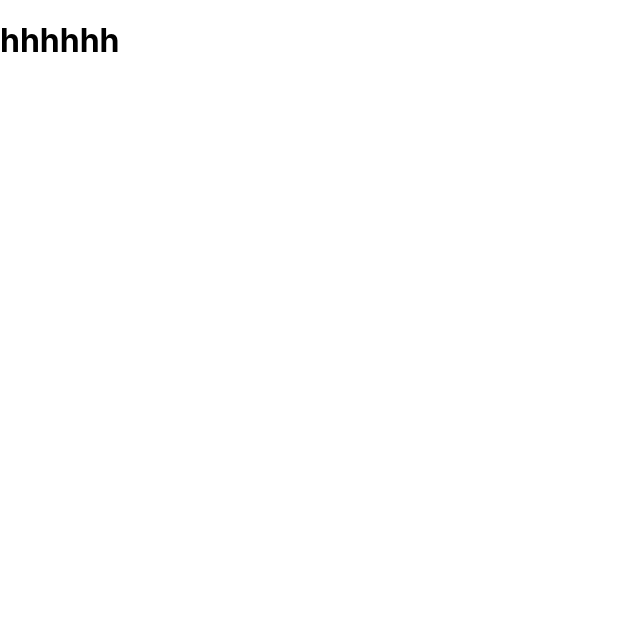
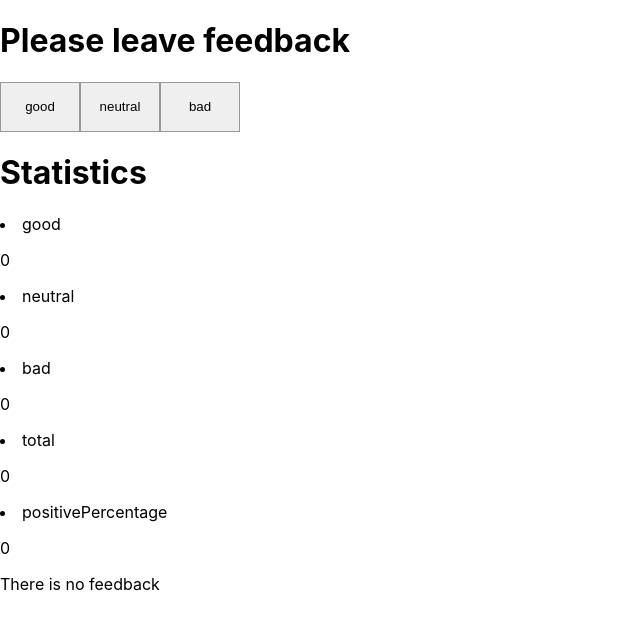
Before and after one commit to Anastasiia-Ihn/goit-react-hw-02-feedback, a React (Create React App) app: page / in a window 1280 px wide. Shown: the top 630 px of the page, without its empty margins (0-640 px from the left). Built offline with nearby package versions, Linux system fonts and the light colour scheme.

Commit message:
fixed props

```diff
--- a/src/components/App.jsx
+++ b/src/components/App.jsx
@@ -9,8 +9,6 @@ export class App extends Component {
     good: 0,
     neutral: 0,
     bad: 0,
-    total: 0,
-    positivePercentage: 0,
   };
   // this.setState((prevState) => {
   //   return {
@@ -24,11 +22,9 @@ export class App extends Component {
 
   //  }
   render() {
-    // const {  } = this.state;
+    const { good, neutral, bad } = this.state;
     return (
-
       <>
-       <h1>hhhhhh</h1>
         <Section title="Please leave feedback">
           <FeedbackOptions
             options={this.state}
@@ -38,13 +34,13 @@ export class App extends Component {
 
         <Section title="Statistics">
           <Statistics
-            good={this.state.good}
-            neutral={this.state.neutral}
-            bad={this.state.bad}
-            total={this.state.total}
-            positivePercentage={this.state.positivePercentage}
+            good={good}
+            neutral={neutral}
+            bad={bad}
+            total={0}
+            positivePercentage={0}
           ></Statistics>
-          <Notification></Notification>
+          <Notification message="There is no feedback" />
         </Section>
       </>
     );
--- a/src/components/FeedbackOptions/FeedbackOptions.jsx
+++ b/src/components/FeedbackOptions/FeedbackOptions.jsx
@@ -1,6 +1,17 @@
-import { BtnOptions } from "./FeedbackOptions.styled";
+import { BtnOptions } from './FeedbackOptions.styled';
+
+// export const FeedbackOptions = ({ good, neutral, bad }) => {
+//   const arrKeysOption = Object.keys({ good, neutral, bad });
+
+//   return arrKeysOption.map(option => {
+//     return <BtnOptions key={option}>{option}</BtnOptions>;
+//   });
+// };
 
 export const FeedbackOptions = ({ options }) => {
-  return <BtnOptions>good</BtnOptions>
+  const arrOptions = Object.entries(options); // переробляємо в масив для map
 
+  return arrOptions.map(option => {
+    return <BtnOptions key={option[0]}>{option[0]}</BtnOptions>;
+  });
 };
--- a/src/components/Notification/Notification.jsx
+++ b/src/components/Notification/Notification.jsx
@@ -1,6 +1,4 @@
-
-
-export const Notification = () => {
-    //    <Notification></Notification>
-    return <p>aaaaaaaaaaaaaaaa</p>
-}
+export const Notification = ({ message }) => {
+  //    <Notification></Notification>
+  return <p>{message}</p>;
+};
--- a/src/components/Section/Section.jsx
+++ b/src/components/Section/Section.jsx
@@ -1,6 +1,8 @@
-
-export const Section = ({ title }) => {
-    console.log(title);
-
-    <h1>{title}</h1>
-}
+export const Section = ({ title, children }) => {
+  return (
+    <>
+      <h1>{title}</h1>
+      {children}
+    </>
+  );
+};
--- a/src/components/Statistics/Statistics.jsx
+++ b/src/components/Statistics/Statistics.jsx
@@ -1,3 +1,34 @@
-export const Statistics =() =>{
+import { ElTotalOption, ValueOption } from './Statistics.styled';
 
-}
+export const Statistics = ({
+  good,
+  neutral,
+  bad,
+  total,
+  positivePercentage,
+}) => {
+  const arrStatList = Object.entries({
+    good,
+    neutral,
+    bad,
+    total,
+    positivePercentage,
+  });
+  return arrStatList.map(el => {
+    return (
+      <ElTotalOption key={el[0]}>
+        {el[0]}
+        <ValueOption>{el[1]}</ValueOption>
+      </ElTotalOption>
+    );
+  });
+};
+// export const Statistics = props => {
+//   return (
+//     <ul>
+//       {props.map(el => {
+//         return <ElTotalOption>{el}</ElTotalOption>;
+//       })}
+//     </ul>
+//   );
+// };
--- a/src/components/Statistics/Statistics.styled.js
+++ b/src/components/Statistics/Statistics.styled.js
@@ -1,3 +1,7 @@
 import styled from 'styled-components';
 
 export const Statistics = styled.div``;
+
+export const ElTotalOption = styled.li``;
+
+export const ValueOption = styled.p``;
```
